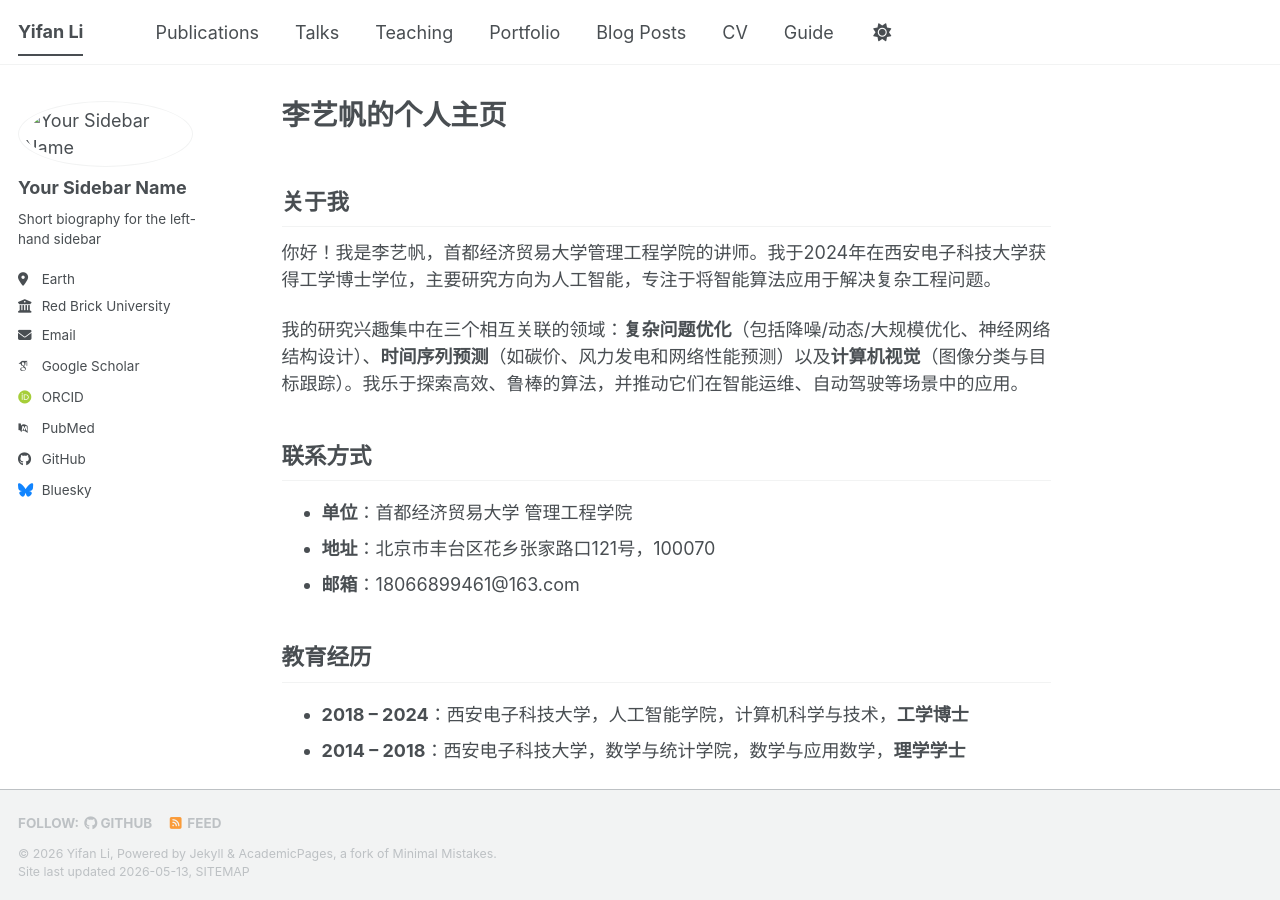
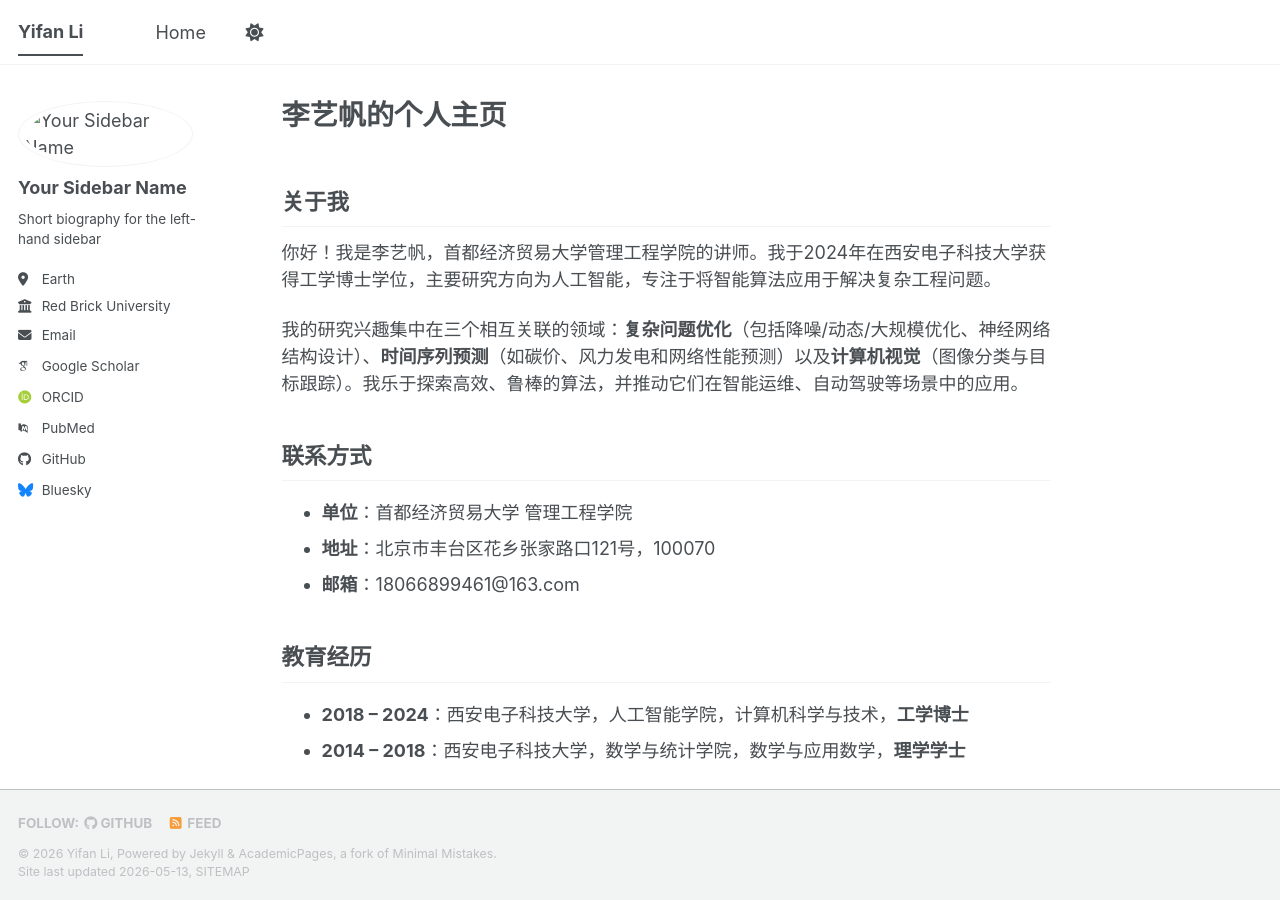
Before and after one commit to EavanLi/liyifan, a Jekyll site: the page built from _pages/about.md, in a window 1280 px wide and 900 px high. Built offline with Jekyll 4.4.1, drawn with Linux system fonts in a browser that asks for light colours; some web fonts are replaced; a script bundle is joined from its source files by our own code; library files that are not in the unit come from our copies.

Commit message:
Update navigation.yml

```diff
--- a/_data/navigation.yml
+++ b/_data/navigation.yml
@@ -8,26 +8,5 @@
 #      Markdown formatted page while the second is generated using JSON.
 
 main:
-  - title: "Publications"
-    url: /publications/
-
-  - title: "Talks"
-    url: /talks/
-
-  - title: "Teaching"
-    url: /teaching/
-
-  - title: "Portfolio"
-    url: /portfolio/
-
-  - title: "Blog Posts"
-    url: /year-archive/
-
-  - title: "CV"
-    url: /cv/
-
-  # - title: "CV"
-  #   url: /cv-json/
-
-  - title: "Guide"
-    url: /markdown/
+  - title: "Home"
+    url: /
```
